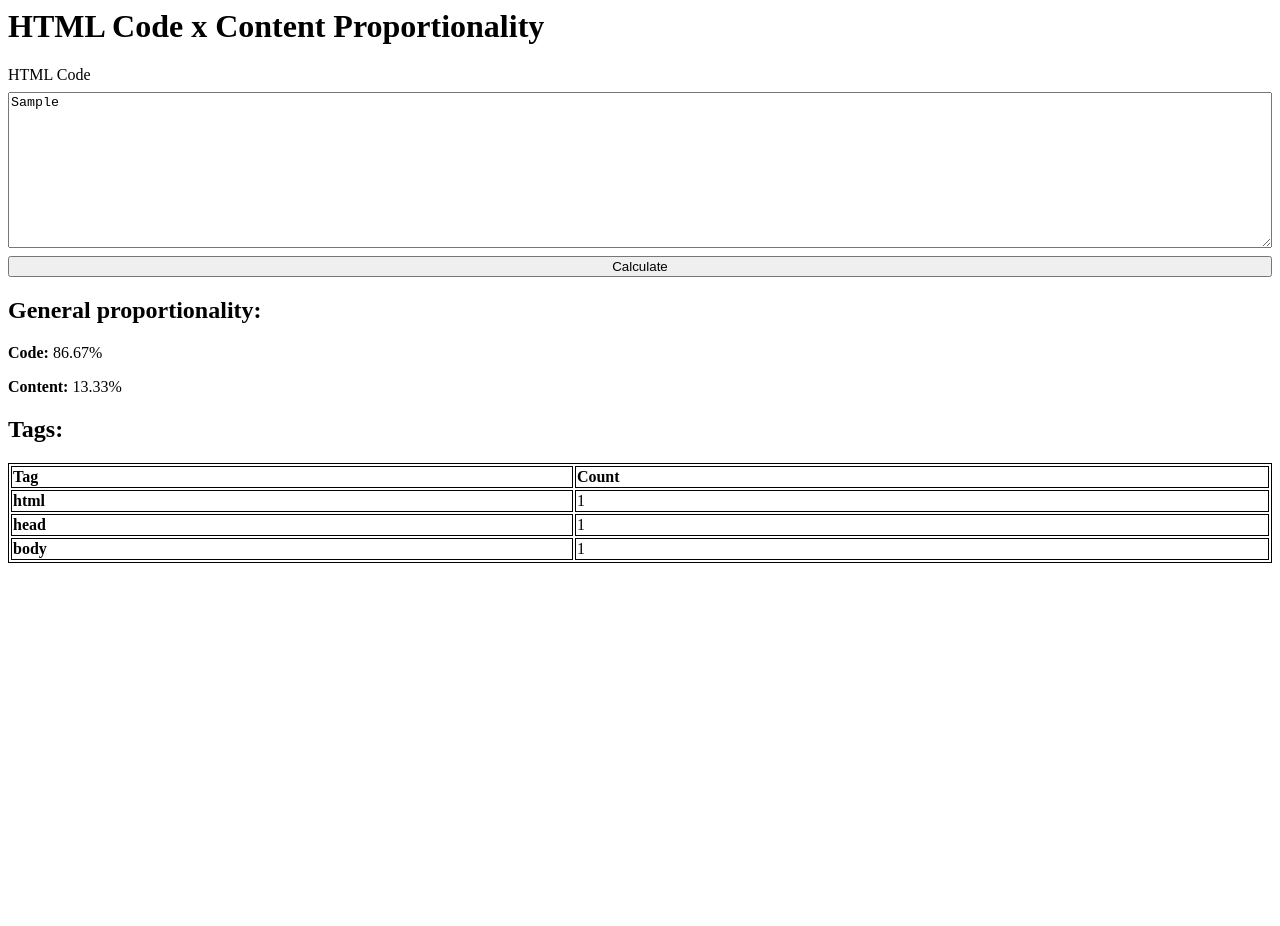
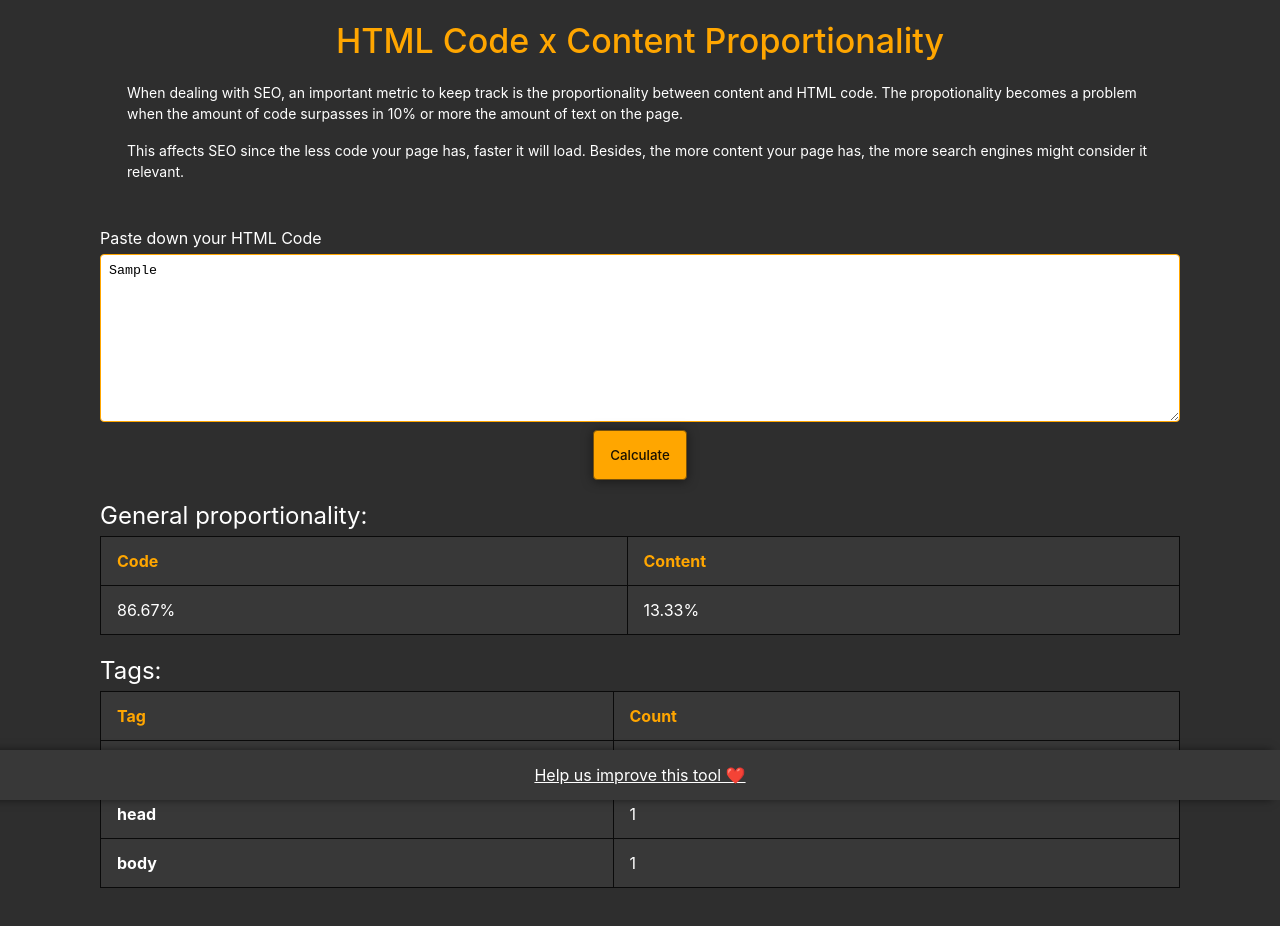
Before and after one commit to FabioRomeiro/Code_x_Content_Proportionality, a plain HTML site: page index.html in a window 1280 px wide. Both pictures are taken after typing "Sample" into the empty fields and a click on the button "Calculate". Before the commit the page ends 800 px from the top, so only its background shows below. Drawn offline with Linux system fonts and the light colour scheme.

Commit message:
Style page with new UI

```diff
--- /dev/null
+++ b/assets/css/components.css
@@ -0,0 +1,116 @@
+.ccp-header {
+	display: flex;
+	flex-direction: column;
+	justify-content: center;
+	max-width: 1080px;
+	width: 95%;
+	margin: 0 auto;
+	gap: 16px;
+	text-align: center;
+	padding: 24px 0;
+}
+
+.ccp-header h1 {
+	font-weight: 500;
+	color: var(--primary-color);
+	margin-bottom: 8px;
+}
+
+.ccp-header p {
+	text-align: left;
+	line-height: 1.5em;
+}
+
+.ccp-container {
+	max-width: 1080px;
+	width: 95%;
+	margin: 0 auto;
+  display: flex;
+  flex-direction: column;
+  gap: 24px;
+}
+
+.ccp-form {
+	display: flex;
+	flex-direction: column;
+	gap: 8px;
+}
+
+.ccp-form__field {
+	resize: vertical;
+	border-radius: 4px;
+	border: solid 1px var(--primary-color);
+	font-family: monospace;
+	padding: 8px;
+}
+
+.ccp-form__button {
+	background-color: var(--primary-color);
+	align-self: center;
+	padding: 16px;
+	border-radius: 4px;
+	border: solid 1px var(--primary-color-dark);
+	font-weight: 500;
+	cursor: pointer;
+	color: #1a1100;
+	box-shadow: 0px 1px 11px rgba(0, 0, 0, .5);
+}
+
+.ccp-table {
+  background-color: #767676;
+  background-color: var(--background-color-light);
+  width: 100%;
+}
+
+.ccp-table tbody tr:hover {
+  background-color: var(--background-color-lighter);
+}
+
+.ccp-table, .ccp-table th, .ccp-table td {
+  border: 1px solid var(--background-color-dark);
+}
+
+.ccp-table th {
+  text-align: left;
+  color: var(--primary-color);
+}
+
+.ccp-table th, .ccp-table td {
+  padding: 16px;
+}
+
+.ccp-results {
+  display: flex;
+  flex-direction: column;
+  gap: 24px;
+}
+
+.ccp-results h2 {
+  margin-bottom: 8px;
+  font-size: 24px;
+}
+
+.ccp-results__general p {
+  line-height: 1.5em
+}
+
+.ccp-footer {
+	margin-top: 200px;
+}
+
+.ccp-footer__content {
+	position: fixed;
+	bottom: 0;
+	width: 100%;
+	background-color: var(--background-color-light);
+	height: 50px;
+	display: flex;
+	flex-direction: column;
+	text-align: center;
+	justify-content: center;
+	box-shadow: -8px 0 8px rgba(0, 0, 0, .5);
+}
+
+.ccp-footer__content a {
+	color: var(--secondary-color);
+}
--- /dev/null
+++ b/assets/css/global.css
@@ -0,0 +1,26 @@
+:root {
+  --primary-color: #ffa600;
+  --primary-color-dark: #77510b;
+  --secondary-color: #ffffff;
+  --background-color: #2e2e2e;
+  --background-color-light: #383838;
+  --background-color-lighter: #464646;
+  --background-color-dark: #0a0a0a;
+}
+
+body {
+	background-color: var(--background-color);
+	color: var(--secondary-color);
+}
+
+body, button {
+	font-family: -apple-system, system-ui, BlinkMacSystemFont, 'Segoe UI', Roboto, 'Helvetica Neue', Arial, sans-serif;
+}
+
+h1 {
+	font-size: 34px;
+}
+
+p {
+	font-size: 14px;
+}
--- /dev/null
+++ b/assets/css/index.css
@@ -0,0 +1,3 @@
+@import 'reset.css';
+@import 'global.css';
+@import 'components.css';
--- /dev/null
+++ b/assets/css/reset.css
@@ -0,0 +1,48 @@
+/* http://meyerweb.com/eric/tools/css/reset/
+   v2.0 | 20110126
+   License: none (public domain)
+*/
+
+html, body, div, span, applet, object, iframe,
+h1, h2, h3, h4, h5, h6, p, blockquote, pre,
+a, abbr, acronym, address, big, cite, code,
+del, dfn, em, img, ins, kbd, q, s, samp,
+small, strike, sub, sup, tt, var,
+b, u, i, center,
+dl, dt, dd, ol, ul, li,
+fieldset, form, label, legend,
+table, caption, tbody, tfoot, thead, tr, th, td,
+article, aside, canvas, details, embed,
+figure, figcaption, footer, header, hgroup,
+menu, nav, output, ruby, section, summary,
+time, mark, audio, video {
+	margin: 0;
+	padding: 0;
+	border: 0;
+	font-size: 100%;
+	font: inherit;
+	vertical-align: baseline;
+}
+/* HTML5 display-role reset for older browsers */
+article, aside, details, figcaption, figure,
+footer, header, hgroup, menu, nav, section {
+	display: block;
+}
+body {
+	line-height: 1;
+}
+ol, ul {
+	list-style: none;
+}
+blockquote, q {
+	quotes: none;
+}
+blockquote:before, blockquote:after,
+q:before, q:after {
+	content: '';
+	content: none;
+}
+table {
+	border-collapse: collapse;
+	border-spacing: 0;
+}
--- a/index.html
+++ b/index.html
@@ -1,30 +1,51 @@
 <html>
   <head>
     <title>HTML Code x Content Proportionality</title>
+    <link rel="stylesheet" href="assets/css/index.css">
   </head>
   <body>
-    <h1>HTML Code x Content Proportionality</h1>
-    <form id="form">
-      <label for="code">HTML Code</label>
-      <textarea name="code" id="code" cols="30" rows="10"></textarea>
-      <button>Calculate</button>
-    </form>
-    <p id="results"></p>
+    <div class="ccp-container">
+      <header class="ccp-header">
+        <h1>HTML Code x Content Proportionality</h1>
+        <p>
+          When dealing with SEO, an important metric to keep track is the proportionality between
+          content and HTML code. The propotionality becomes a problem when the amount of code surpasses
+          in 10% or more the amount of text on the page.
+        </p>
+        <p>
+          This affects SEO since the less code your page has, faster it will load. Besides, the more
+          content your page has, the more search engines might consider it relevant.
+        </p>
+      </header>
 
+      <form id="form" class="ccp-form">
+        <label for="code">Paste down your HTML Code</label>
+        <textarea
+          class="ccp-form__field"
+          name="code"
+          id="code"
+          cols="30"
+          rows="10"
+        ></textarea>
+        <button class="ccp-form__button">Calculate</button>
+      </form>
+
+      <section
+        class="ccp-results"
+        id="results"
+      ></section>
+    </div>
+
+    <footer class="ccp-footer">
+      <div class="ccp-footer__content">
+        <a
+          href="https://github.com/FabioRomeiro/Code_x_Content_Proportionality"
+          target="_blank"
+        >
+          Help us improve this tool ❤️
+        </a>
+      </div>
+    </footer>
     <script src="./main.js"></script>
-
-    <style>
-      table, th, td {
-        border:1px solid black;
-      }
-      table {
-        width: 100%;
-      }
-      form {
-        display: flex;
-        flex-direction: column;
-        gap: 8px;
-      }
-    </style>
   </body>
 </html>
--- a/main.js
+++ b/main.js
@@ -97,18 +97,33 @@
 
   function renderResults ({ proportionality, report }) {
     const proportionalityText = `
+      <div class="ccp-results__general">
         <h2>General proportionality:</h2>
-      <p><strong>Code:</strong> ${proportionality.code}%</p>
-      <p><strong>Content:</strong> ${proportionality.content}%</p>
+        <table class="ccp-table">
+          <thead>
+            <tr>
+              <th><strong>Code</strong></th>
+              <th><strong>Content</strong></th>
+            </tr>
+          </thead>
+          <tbody>
+            <tr>
+              <td>${proportionality.code}%</td>
+              <td>${proportionality.content}%</td>
+            </tr>
+          </tbody>
+        </table>
+      </div>
     `
 
     const tagsText = `
+      <div class="ccp-results__tags">
         <h2>Tags:</h2>
-      <table>
+        <table class="ccp-table">
           <thead>
             <tr>
-            <td><strong>Tag</strong></td>
-            <td><strong>Count</strong></td>
+              <th><strong>Tag</strong></th>
+              <th><strong>Count</strong></th>
             </tr>
           </thead>
           <tbody>
@@ -117,9 +132,10 @@
                 <td><strong>${tag}</strong></td>
                 <td>${data.count}</td>
               </tr>
-          `).join('\n')}
+            `).join('')}
           </tbody>
         </table>
+      </div>
     `
 
     document.getElementById('results').innerHTML = proportionalityText + tagsText
```
Also changed, not shown: docker-compose.yml (line endings or trailing spaces). Lines whose indentation alone changed are shown as unchanged.
